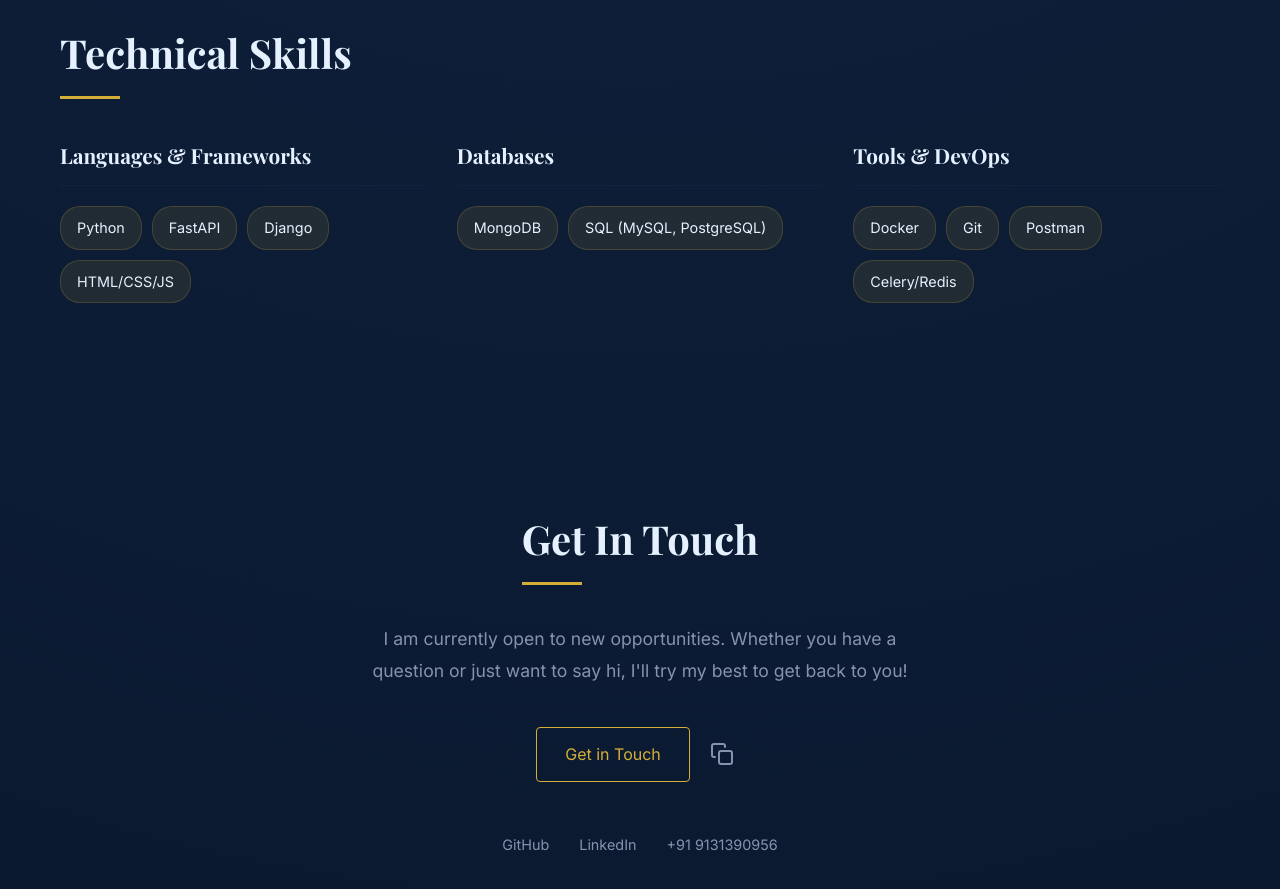
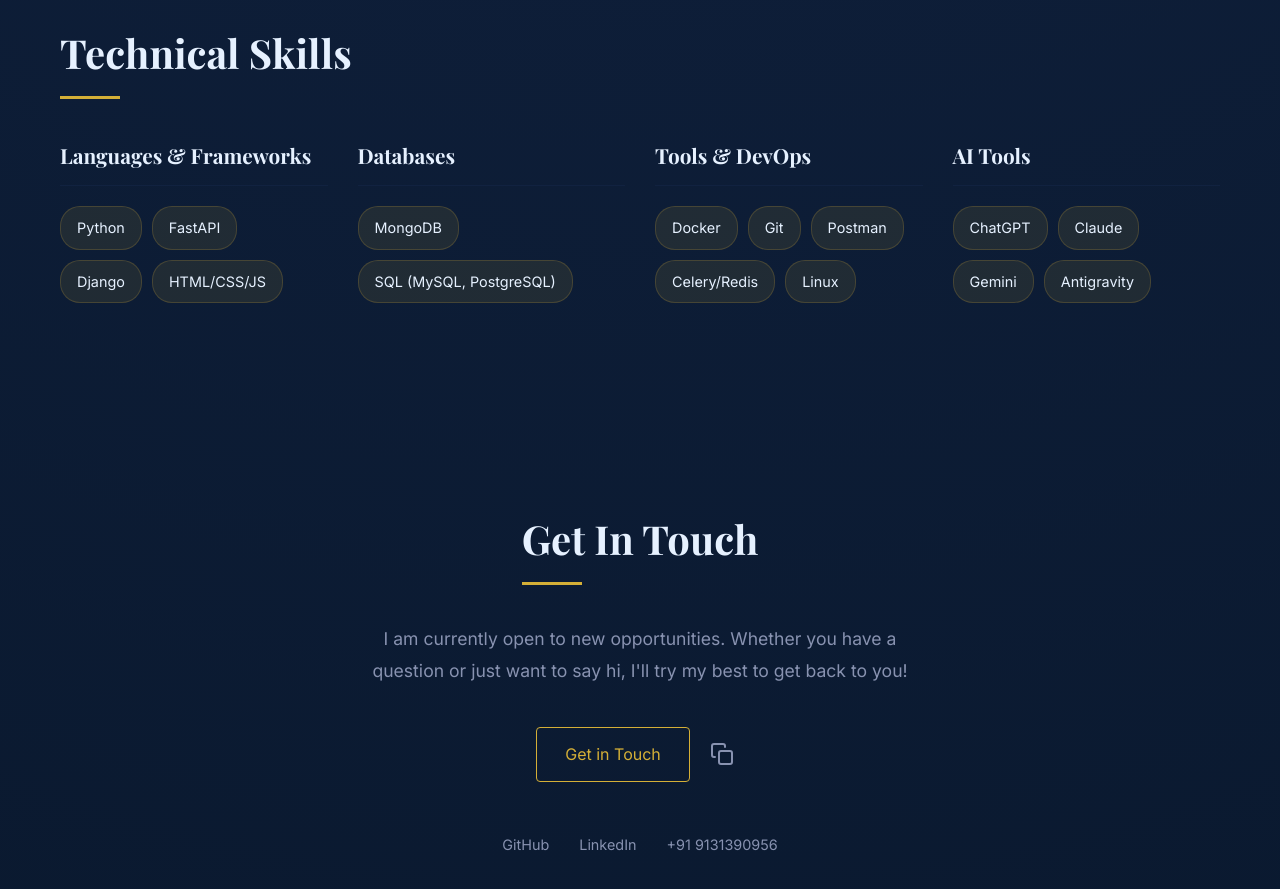
Before and after one commit to khushishrivastava2002/Khushi_shrivastava_portfolio, a plain HTML site: page index.html in a window 1280 px wide. Shown: the part 3100-3989 px from the top of the page. Drawn offline with nearby package versions, Linux system fonts and the light colour scheme.

Commit message:
added more skills

```diff
--- a/index.html
+++ b/index.html
@@ -244,6 +244,16 @@
                 <li>Git</li>
                 <li>Postman</li>
                 <li>Celery/Redis</li>
+                <li>Linux</li>
+              </ul>
+            </div>
+            <div class="skill-category">
+              <h3>AI Tools</h3>
+              <ul class="skill-list">
+                <li>ChatGPT</li>
+                <li>Claude</li>
+                <li>Gemini</li>
+                <li>Antigravity</li>
               </ul>
             </div>
           </div>
```
Also changed, not shown: 1 other file.
